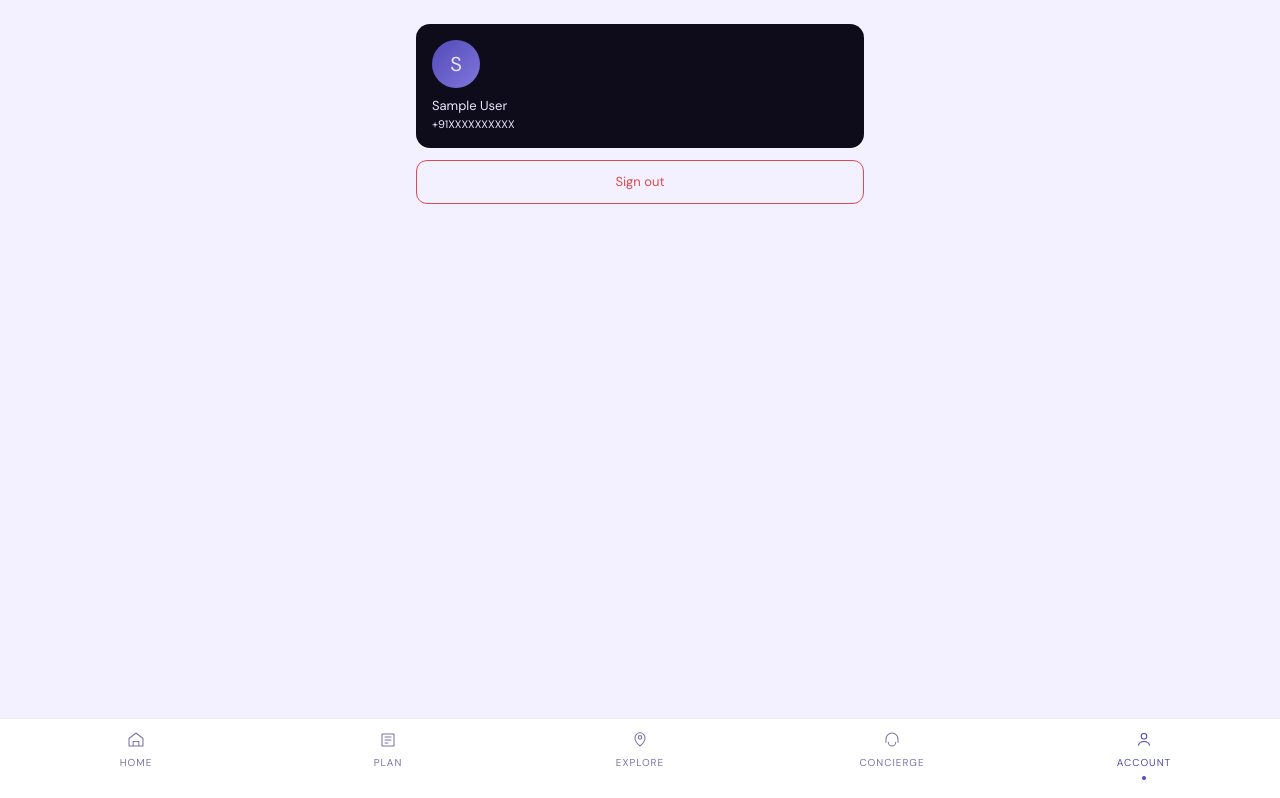
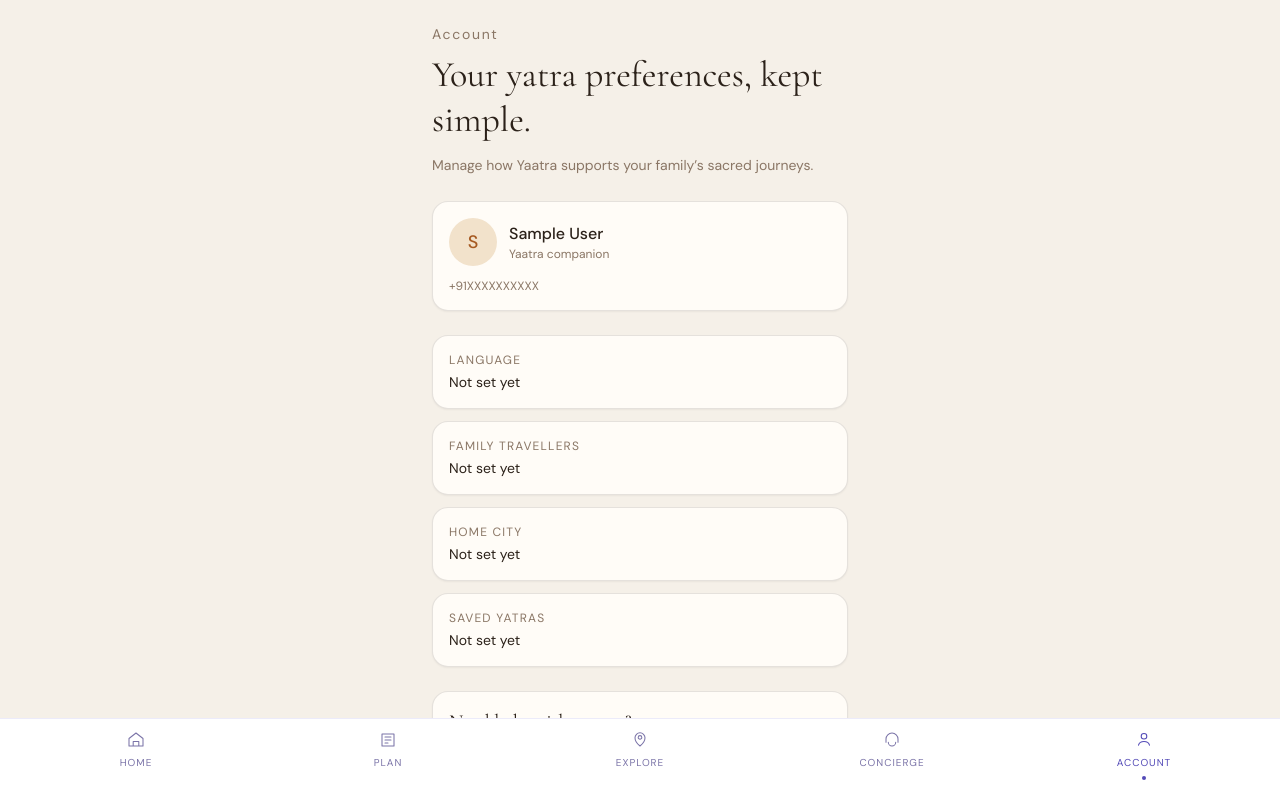
Before and after one commit to Aayush2307/yaatri, a Next.js app: page /account in a window 1280 px wide. Shown: the top 798 px of the page. Built offline with nearby package versions, Linux system fonts and the light colour scheme; sample sign-in values are in the browser's storage.

Commit message:
feat: redesign account page with warm profile-first layout

```diff
--- a/app/(app)/account/page.tsx
+++ b/app/(app)/account/page.tsx
@@ -1,5 +1,6 @@
 'use client';
 
+import Link from 'next/link';
 import { useMemo } from 'react';
 import { useRouter } from 'next/navigation';
 import { BottomNav } from '@/components/layout/BottomNav';
@@ -14,18 +15,66 @@
     }
   }, []);
 
+  const initials = (user.name || 'Y').slice(0, 1).toUpperCase();
+  const language = user.language || 'Not set yet';
+  const familyTravellers = user.familyTravellers || user.family || 'Not set yet';
+  const homeCity = user.homeCity || user.city || 'Not set yet';
+  const savedYatras = Array.isArray(user.savedYatras) ? user.savedYatras.length : user.savedYatras || 'Not set yet';
+
   return (
-    <main className="min-h-screen bg-bg-surface px-5 pb-24 pt-6">
-      <div className="mx-auto max-w-md space-y-3">
-        <div className="rounded-card bg-indigo-deepest p-4 text-star-white">
-          <div className="h-12 w-12 rounded-full bg-[linear-gradient(135deg,#534AB7,#7F77DD)] text-center text-[20px] leading-[48px]">{(user.name || 'Y')[0]}</div>
-          <p className="pt-2 text-[13px]">{user.name || 'Yaatri User'}</p>
-          <p className="text-[11px] text-star-white/70">{user.phone || '+91XXXXXXXXXX'}</p>
-        </div>
+    <main className="min-h-screen bg-[#F5F0E8] pb-24 text-[#2B2119]">
+      <div className="mx-auto max-w-md px-4 pt-6">
+        <section>
+          <p className="text-sm tracking-[0.12em] text-[#8A7665]">Account</p>
+          <h1 className="pt-2 font-serif text-4xl leading-tight">Your yatra preferences, kept simple.</h1>
+          <p className="pt-3 text-sm leading-relaxed text-[#8A7665]">
+            Manage how Yaatra supports your family’s sacred journeys.
+          </p>
+        </section>
+
+        <section className="mt-6 rounded-2xl border border-[rgba(43,33,25,0.12)] bg-[#FFFCF7] p-4 shadow-sm">
+          <div className="flex items-center gap-3">
+            <div className="flex h-12 w-12 items-center justify-center rounded-full bg-[#F2E2CB] text-lg font-medium text-[#A65A22]">{initials}</div>
+            <div>
+              <p className="text-base font-medium text-[#2B2119]">{user.name || 'Yaatri User'}</p>
+              <p className="text-xs text-[#8A7665]">Yaatra companion</p>
+            </div>
+          </div>
+          <p className="pt-3 text-xs text-[#8A7665]">{user.phone || '+91XXXXXXXXXX'}</p>
+        </section>
+
+        <section className="mt-6 space-y-3">
+          <div className="rounded-2xl border border-[rgba(43,33,25,0.12)] bg-[#FFFCF7] p-4 shadow-sm">
+            <p className="text-xs uppercase tracking-[0.1em] text-[#8A7665]">Language</p>
+            <p className="pt-1 text-sm text-[#2B2119]">{language}</p>
+          </div>
+          <div className="rounded-2xl border border-[rgba(43,33,25,0.12)] bg-[#FFFCF7] p-4 shadow-sm">
+            <p className="text-xs uppercase tracking-[0.1em] text-[#8A7665]">Family travellers</p>
+            <p className="pt-1 text-sm text-[#2B2119]">{familyTravellers}</p>
+          </div>
+          <div className="rounded-2xl border border-[rgba(43,33,25,0.12)] bg-[#FFFCF7] p-4 shadow-sm">
+            <p className="text-xs uppercase tracking-[0.1em] text-[#8A7665]">Home city</p>
+            <p className="pt-1 text-sm text-[#2B2119]">{homeCity}</p>
+          </div>
+          <div className="rounded-2xl border border-[rgba(43,33,25,0.12)] bg-[#FFFCF7] p-4 shadow-sm">
+            <p className="text-xs uppercase tracking-[0.1em] text-[#8A7665]">Saved yatras</p>
+            <p className="pt-1 text-sm text-[#2B2119]">{savedYatras}</p>
+          </div>
+        </section>
+
+        <section className="mt-6 rounded-2xl border border-[rgba(43,33,25,0.12)] bg-[#FFFCF7] p-4 shadow-sm">
+          <p className="font-serif text-xl">Need help with a yatra?</p>
+          <p className="pt-2 text-sm leading-relaxed text-[#8A7665]">
+            Meera can help with rituals, timing, routes, and family needs.
+          </p>
+          <Link href="/concierge" className="mt-3 inline-flex min-h-[42px] items-center text-sm font-medium text-[#C66A2B]">
+            Talk to Meera →
+          </Link>
+        </section>
 
         <button
           type="button"
-          className="w-full min-h-[44px] rounded-[11px] border-[0.5px] border-error text-[13px] text-error"
+          className="mt-6 w-full min-h-[44px] rounded-xl border border-[rgba(43,33,25,0.25)] bg-[#FFF8EE] text-sm text-[#7B4B2A]"
           onClick={() => {
             localStorage.removeItem('yaatri_token');
             localStorage.removeItem('yaatri_user');
```
